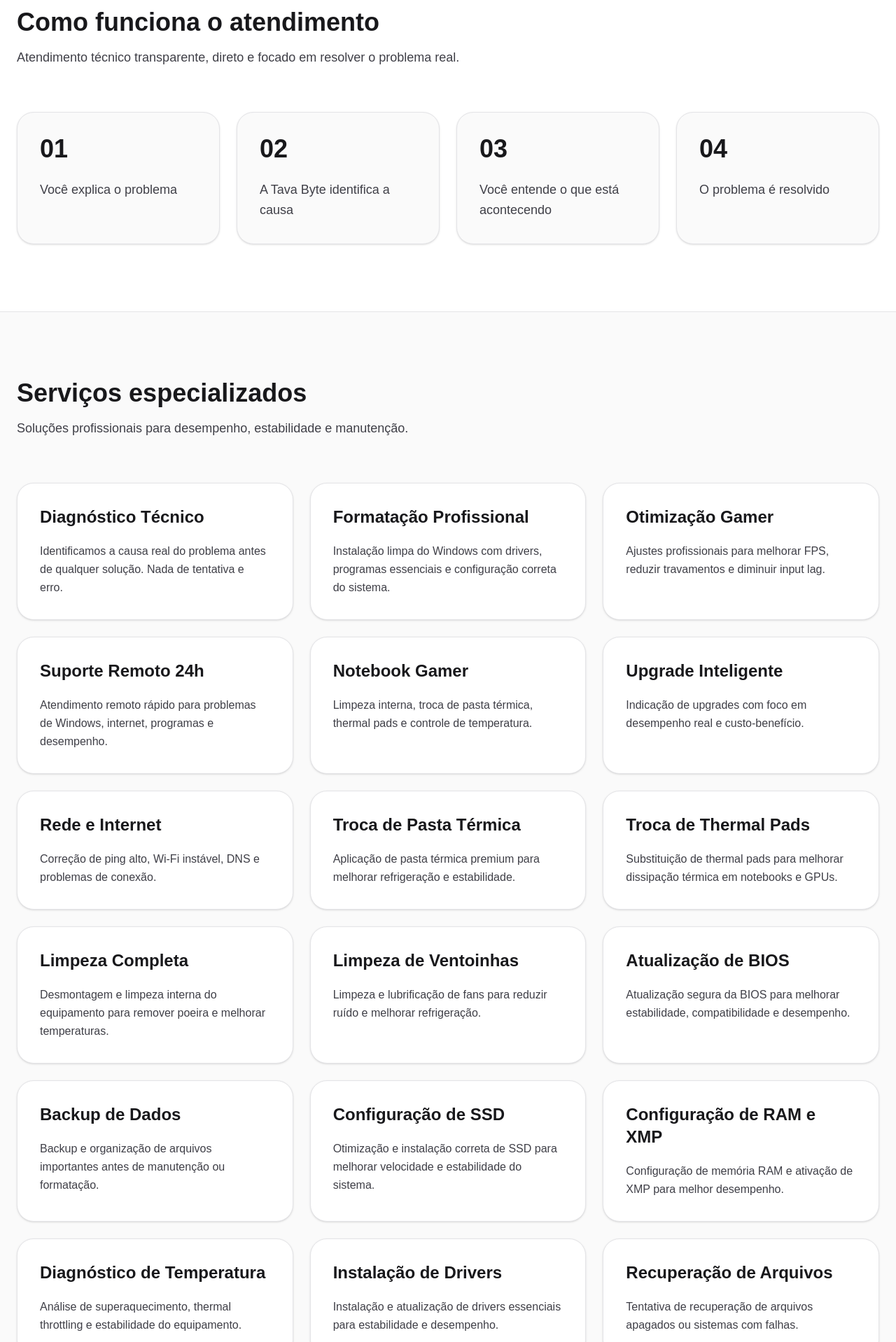
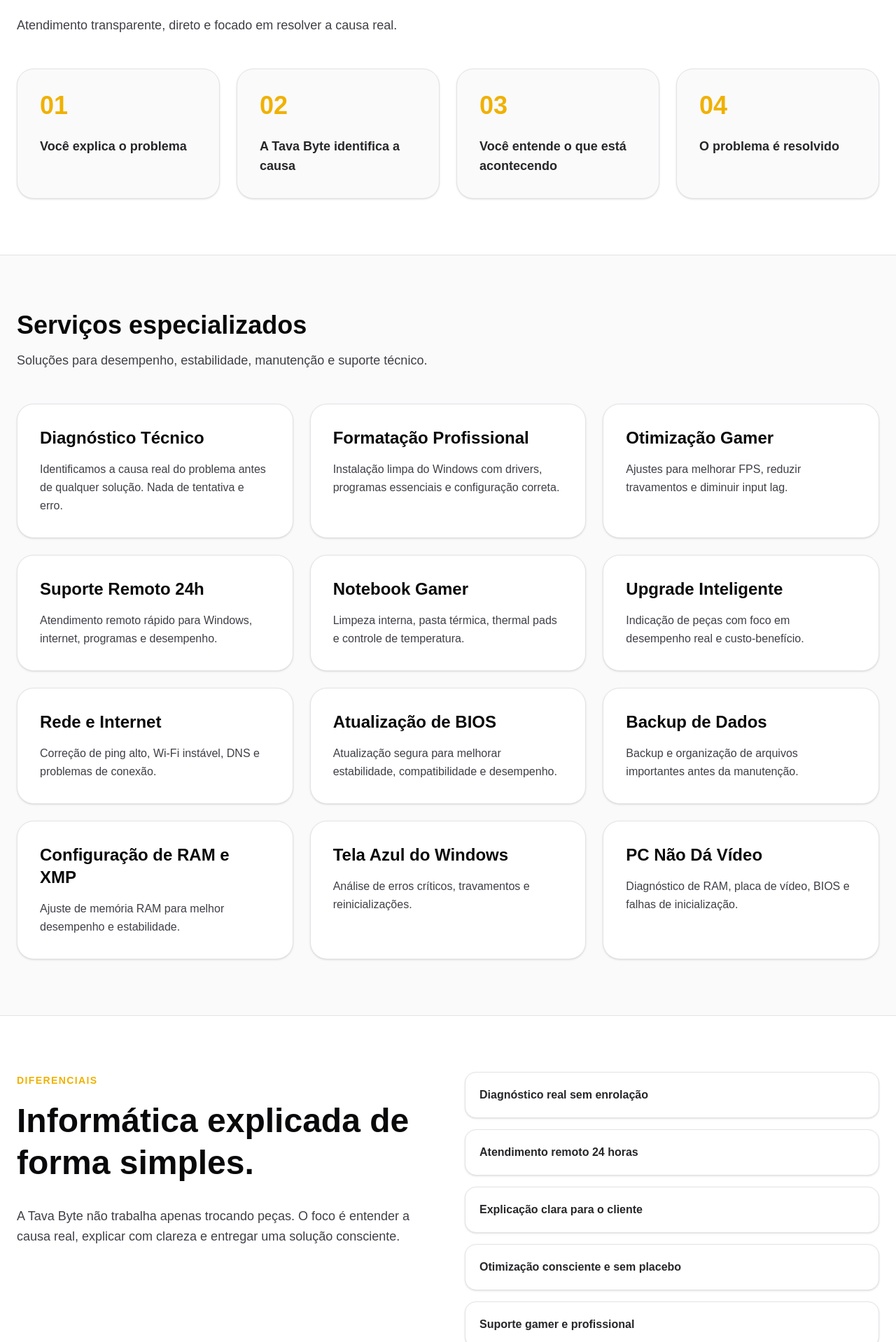
Before and after one commit to erosggalindo-glitch/tava-byte, a Next.js app: page / in a window 1280 px wide. Shown: the part 822-2740 px from the top of the page at 70% size. Built offline with nearby package versions, Linux system fonts and the light colour scheme.

Commit message:
Update page.tsx

```diff
--- a/app/page.tsx
+++ b/app/page.tsx
@@ -1,310 +1,144 @@
 export default function TavaByte() {
   const services = [
-    {
-      title: 'Diagnóstico Técnico',
-      desc: 'Identificamos a causa real do problema antes de qualquer solução. Nada de tentativa e erro.'
-    },
-    {
-      title: 'Formatação Profissional',
-      desc: 'Instalação limpa do Windows com drivers, programas essenciais e configuração correta do sistema.'
-    },
-    {
-      title: 'Otimização Gamer',
-      desc: 'Ajustes profissionais para melhorar FPS, reduzir travamentos e diminuir input lag.'
-    },
-    {
-      title: 'Suporte Remoto 24h',
-      desc: 'Atendimento remoto rápido para problemas de Windows, internet, programas e desempenho.'
-    },
-    {
-      title: 'Notebook Gamer',
-      desc: 'Limpeza interna, troca de pasta térmica, thermal pads e controle de temperatura.'
-    },
-    {
-      title: 'Upgrade Inteligente',
-      desc: 'Indicação de upgrades com foco em desempenho real e custo-benefício.'
-    },
-    {
-      title: 'Rede e Internet',
-      desc: 'Correção de ping alto, Wi‑Fi instável, DNS e problemas de conexão.'
-    },
-    {
-      title: 'Troca de Pasta Térmica',
-      desc: 'Aplicação de pasta térmica premium para melhorar refrigeração e estabilidade.'
-    },
-    {
-      title: 'Troca de Thermal Pads',
-      desc: 'Substituição de thermal pads para melhorar dissipação térmica em notebooks e GPUs.'
-    },
-    {
-      title: 'Limpeza Completa',
-      desc: 'Desmontagem e limpeza interna do equipamento para remover poeira e melhorar temperaturas.'
-    },
-    {
-      title: 'Limpeza de Ventoinhas',
-      desc: 'Limpeza e lubrificação de fans para reduzir ruído e melhorar refrigeração.'
-    },
-    {
-      title: 'Atualização de BIOS',
-      desc: 'Atualização segura da BIOS para melhorar estabilidade, compatibilidade e desempenho.'
-    },
-    {
-      title: 'Backup de Dados',
-      desc: 'Backup e organização de arquivos importantes antes de manutenção ou formatação.'
-    },
-    {
-      title: 'Configuração de SSD',
-      desc: 'Otimização e instalação correta de SSD para melhorar velocidade e estabilidade do sistema.'
-    },
-    {
-      title: 'Configuração de RAM e XMP',
-      desc: 'Configuração de memória RAM e ativação de XMP para melhor desempenho.'
-    },
-    {
-      title: 'Diagnóstico de Temperatura',
-      desc: 'Análise de superaquecimento, thermal throttling e estabilidade do equipamento.'
-    },
-    {
-      title: 'Instalação de Drivers',
-      desc: 'Instalação e atualização de drivers essenciais para estabilidade e desempenho.'
-    },
-    {
-      title: 'Recuperação de Arquivos',
-      desc: 'Tentativa de recuperação de arquivos apagados ou sistemas com falhas.'
-    },
-    {
-      title: 'Diagnóstico de Tela Azul',
-      desc: 'Análise de erros críticos do Windows, travamentos e reinicializações.'
-    },
-    {
-      title: 'PC Não Dá Vídeo',
-      desc: 'Diagnóstico de memória RAM, placa de vídeo, BIOS e falhas de inicialização.'
-    },
-    {
-      title: 'Instalação de SSD',
-      desc: 'Upgrade para SSD com instalação correta e migração segura do sistema.'
-    },
-    {
-      title: 'Dual Channel e RAM',
-      desc: 'Configuração correta de memória RAM para melhor desempenho e estabilidade.'
-    },
-    {
-      title: 'Configuração de Áudio',
-      desc: 'Configuração de headset, microfone e múltiplas saídas de som no Windows.'
-    },
-    {
-      title: 'Diagnóstico de Internet',
-      desc: 'Análise de perda de pacote, ping alto e instabilidade de conexão.'
-    },
-    {
-      title: 'Configuração Gamer',
-      desc: 'Ajustes para reduzir input lag, melhorar estabilidade e otimizar jogos.'
-    },
-    {
-      title: 'Monitoramento de Temperatura',
-      desc: 'Análise de CPU, GPU e sistema para evitar superaquecimento e thermal throttling.'
-    },
-    {
-      title: 'Configuração de BIOS',
-      desc: 'Ajustes avançados de BIOS para estabilidade, compatibilidade e desempenho.'
-    },
-    {
-      title: 'Limpeza de Sistema',
-      desc: 'Remoção de arquivos temporários, otimização e organização do Windows.'
-    },
-    {
-      title: 'Migração de Sistema',
-      desc: 'Transferência de Windows e arquivos de HD para SSD com segurança.'
-    },
-    {
-      title: 'Instalação de Programas',
-      desc: 'Instalação de programas essenciais, drivers e utilitários importantes.'
-    }
+    { title: "Diagnóstico Técnico", desc: "Identificamos a causa real do problema antes de qualquer solução. Nada de tentativa e erro." },
+    { title: "Formatação Profissional", desc: "Instalação limpa do Windows com drivers, programas essenciais e configuração correta." },
+    { title: "Otimização Gamer", desc: "Ajustes para melhorar FPS, reduzir travamentos e diminuir input lag." },
+    { title: "Suporte Remoto 24h", desc: "Atendimento remoto rápido para Windows, internet, programas e desempenho." },
+    { title: "Notebook Gamer", desc: "Limpeza interna, pasta térmica, thermal pads e controle de temperatura." },
+    { title: "Upgrade Inteligente", desc: "Indicação de peças com foco em desempenho real e custo-benefício." },
+    { title: "Rede e Internet", desc: "Correção de ping alto, Wi-Fi instável, DNS e problemas de conexão." },
+    { title: "Atualização de BIOS", desc: "Atualização segura para melhorar estabilidade, compatibilidade e desempenho." },
+    { title: "Backup de Dados", desc: "Backup e organização de arquivos importantes antes da manutenção." },
+    { title: "Configuração de RAM e XMP", desc: "Ajuste de memória RAM para melhor desempenho e estabilidade." },
+    { title: "Tela Azul do Windows", desc: "Análise de erros críticos, travamentos e reinicializações." },
+    { title: "PC Não Dá Vídeo", desc: "Diagnóstico de RAM, placa de vídeo, BIOS e falhas de inicialização." },
   ];
 
   return (
-    <div className="min-h-screen bg-white text-black overflow-hidden">
+    <main className="min-h-screen bg-white text-zinc-950">
+      <section className="relative overflow-hidden border-b border-zinc-200">
+        <div className="absolute inset-0 bg-[radial-gradient(circle_at_top_left,rgba(250,204,21,0.28),transparent_40%)]" />
 
-      <section className="relative border-b border-zinc-200">
-
-        <div className="absolute inset-0 bg-[radial-gradient(circle_at_top,rgba(255,204,0,0.18),transparent_60%)]" />
-
-        <div className="max-w-7xl mx-auto px-6 py-28 relative z-10">
-
-          <div className="max-w-3xl">
-
-            <span className="text-yellow-400 uppercase tracking-[0.3em] font-semibold text-sm">
+        <div className="relative mx-auto max-w-7xl px-6 py-24">
+          <span className="text-sm font-bold uppercase tracking-[0.35em] text-yellow-500">
             Tava Byte
           </span>
 
-            <h1 className="text-5xl md:text-7xl font-black leading-tight mt-6">
+          <h1 className="mt-6 max-w-4xl text-5xl font-black leading-tight md:text-7xl">
             Seu PC não precisa de gambiarra.
-              <span className="text-yellow-400"> Precisa de diagnóstico.</span>
+            <span className="text-yellow-500"> Precisa de diagnóstico.</span>
           </h1>
 
-            <p className="mt-8 text-zinc-700 text-xl leading-relaxed">
+          <p className="mt-8 max-w-2xl text-xl leading-relaxed text-zinc-700">
             Diagnóstico técnico, otimização profissional e suporte especializado
             para computadores e notebooks.
           </p>
 
-            <div className="flex flex-wrap gap-4 mt-10">
-              <button className="bg-yellow-400 hover:bg-yellow-300 transition text-black px-8 py-4 rounded-2xl font-black shadow-[0_0_35px_rgba(255,204,0,0.25)]">
+          <div className="mt-10 flex flex-wrap gap-4">
+            <a className="rounded-2xl bg-yellow-400 px-8 py-4 text-lg font-black text-black shadow-lg shadow-yellow-400/30">
               WhatsApp • (75) 99894-2040
-              </button>
+            </a>
 
-              <button className="border border-yellow-400/30 hover:border-yellow-400 transition px-8 py-4 rounded-2xl text-zinc-800 font-semibold">
+            <a className="rounded-2xl border border-zinc-300 px-8 py-4 font-bold text-zinc-800 hover:border-yellow-400">
               Ver serviços
-              </button>
-            </div>
-
-          </div>
-
-        </div>
-      </section>
-
-      <section className="max-w-7xl mx-auto px-6 py-24">
-
-        <div className="max-w-3xl">
-          <h2 className="text-4xl font-black text-zinc-900">
-            Como funciona o atendimento
-          </h2>
-
-          <p className="text-zinc-700 mt-4 text-lg">
-            Atendimento técnico transparente, direto e focado em resolver o problema real.
-          </p>
-        </div>
-
-        <div className="grid md:grid-cols-4 gap-6 mt-16">
-
-          {[
-            'Você explica o problema',
-            'A Tava Byte identifica a causa',
-            'Você entende o que está acontecendo',
-            'O problema é resolvido'
-          ].map((item, index) => (
-            <div
-              key={index}
-              className="bg-zinc-50 border border-zinc-200 shadow-sm rounded-3xl p-8"
-            >
-              <div className="text-yellow-400 text-4xl font-black text-zinc-900">
-                0{index + 1}
-              </div>
-
-              <p className="mt-6 text-zinc-700 text-lg leading-relaxed">
-                {item}
-              </p>
-            </div>
-          ))}
-
-        </div>
-      </section>
-
-      <section className="bg-zinc-50 border-y border-zinc-200">
-
-        <div className="max-w-7xl mx-auto px-6 py-24">
-
-          <div className="max-w-3xl">
-            <h2 className="text-4xl font-black text-zinc-900">
-              Serviços especializados
-            </h2>
-
-            <p className="text-zinc-700 mt-4 text-lg">
-              Soluções profissionais para desempenho, estabilidade e manutenção.
-            </p>
-          </div>
-
-          <div className="grid md:grid-cols-2 xl:grid-cols-3 gap-6 mt-16">
-
-            {services.map((service) => (
-              <div
-                key={service.title}
-                className="bg-white border border-zinc-200 hover:border-yellow-400 transition shadow-sm hover:shadow-lg rounded-3xl p-8"
-              >
-                <h3 className="text-2xl font-bold text-zinc-900">
-                  {service.title}
-                </h3>
-
-                <p className="mt-5 text-zinc-700 leading-relaxed">
-                  {service.desc}
-                </p>
-              </div>
-            ))}
-
+            </a>
           </div>
         </div>
       </section>
 
-      <section className="max-w-7xl mx-auto px-6 py-24">
+      <section className="mx-auto max-w-7xl px-6 py-20">
+        <h2 className="text-4xl font-black">Como funciona o atendimento</h2>
+        <p className="mt-4 text-lg text-zinc-700">
+          Atendimento transparente, direto e focado em resolver a causa real.
+        </p>
 
-        <div className="grid lg:grid-cols-2 gap-14 items-center">
+        <div className="mt-12 grid gap-6 md:grid-cols-4">
+          {[
+            "Você explica o problema",
+            "A Tava Byte identifica a causa",
+            "Você entende o que está acontecendo",
+            "O problema é resolvido",
+          ].map((item, index) => (
+            <div key={item} className="rounded-3xl border border-zinc-200 bg-zinc-50 p-8 shadow-sm">
+              <div className="text-4xl font-black text-yellow-500">0{index + 1}</div>
+              <p className="mt-6 text-lg font-semibold text-zinc-800">{item}</p>
+            </div>
+          ))}
+        </div>
+      </section>
 
+      <section className="border-y border-zinc-200 bg-zinc-50">
+        <div className="mx-auto max-w-7xl px-6 py-20">
+          <h2 className="text-4xl font-black">Serviços especializados</h2>
+          <p className="mt-4 text-lg text-zinc-700">
+            Soluções para desempenho, estabilidade, manutenção e suporte técnico.
+          </p>
+
+          <div className="mt-12 grid gap-6 md:grid-cols-2 xl:grid-cols-3">
+            {services.map((service) => (
+              <div
+                key={service.title}
+                className="rounded-3xl border border-zinc-200 bg-white p-8 shadow-sm transition hover:border-yellow-400 hover:shadow-lg"
+              >
+                <h3 className="text-2xl font-black text-zinc-950">{service.title}</h3>
+                <p className="mt-4 leading-relaxed text-zinc-700">{service.desc}</p>
+              </div>
+            ))}
+          </div>
+        </div>
+      </section>
+
+      <section className="mx-auto max-w-7xl px-6 py-20">
+        <div className="grid gap-12 lg:grid-cols-2">
           <div>
-            <span className="text-yellow-400 uppercase tracking-widest text-sm font-semibold">
+            <span className="text-sm font-bold uppercase tracking-widest text-yellow-500">
               Diferenciais
             </span>
 
-            <h2 className="text-5xl font-black text-zinc-900 mt-4 leading-tight">
+            <h2 className="mt-4 text-5xl font-black leading-tight">
               Informática explicada de forma simples.
             </h2>
 
-            <p className="text-zinc-700 text-lg mt-8 leading-relaxed">
-              A Tava Byte não trabalha apenas trocando peças.
-              O foco é entender a causa real do problema,
-              explicar de forma clara e entregar uma solução consciente.
+            <p className="mt-8 text-lg leading-relaxed text-zinc-700">
+              A Tava Byte não trabalha apenas trocando peças. O foco é entender
+              a causa real, explicar com clareza e entregar uma solução consciente.
             </p>
           </div>
 
-          <div className="space-y-5">
+          <div className="space-y-4">
             {[
-              'Diagnóstico real sem enrolação',
-              'Atendimento remoto 24 horas',
-              'Explicação clara para o cliente',
-              'Otimização consciente e sem placebo',
-              'Suporte gamer e profissional'
+              "Diagnóstico real sem enrolação",
+              "Atendimento remoto 24 horas",
+              "Explicação clara para o cliente",
+              "Otimização consciente e sem placebo",
+              "Suporte gamer e profissional",
             ].map((item) => (
-              <div
-                key={item}
-                className="bg-white border border-zinc-200 shadow-sm rounded-2xl px-6 py-5 text-zinc-700"
-              >
+              <div key={item} className="rounded-2xl border border-zinc-200 bg-white p-5 font-semibold text-zinc-800 shadow-sm">
                 {item}
               </div>
             ))}
           </div>
-
         </div>
       </section>
 
-      <footer className="border-t border-zinc-200">
-
-        <div className="max-w-7xl mx-auto px-6 py-12 flex flex-col md:flex-row justify-between gap-6">
-
+      <footer className="border-t border-zinc-200 bg-white">
+        <div className="mx-auto flex max-w-7xl flex-col justify-between gap-6 px-6 py-10 md:flex-row">
           <div>
-            <h3 className="text-2xl font-black text-yellow-400">
-              Tava Byte
-            </h3>
-
-            <p className="text-zinc-700 mt-3">
-              Santo Antônio de Jesus - BA
-            </p>
-
-            <p className="text-zinc-200 mt-2">
-              Atendimento local e remoto
-            </p>
+            <h3 className="text-2xl font-black text-yellow-500">Tava Byte</h3>
+            <p className="mt-2 text-zinc-700">Santo Antônio de Jesus - BA</p>
+            <p className="mt-1 text-zinc-600">Atendimento local e remoto</p>
           </div>
 
           <div>
-            <p className="text-zinc-200 text-sm uppercase tracking-widest">
+            <p className="text-sm font-bold uppercase tracking-widest text-zinc-500">
               Contato
             </p>
-
-            <p className="text-zinc-900 text-xl font-bold mt-3">
+            <p className="mt-2 text-xl font-black text-zinc-950">
               (75) 99894-2040
             </p>
           </div>
-
         </div>
       </footer>
-
-    </div>
+    </main>
   );
 }
```
Lines whose indentation alone changed are shown as unchanged.
